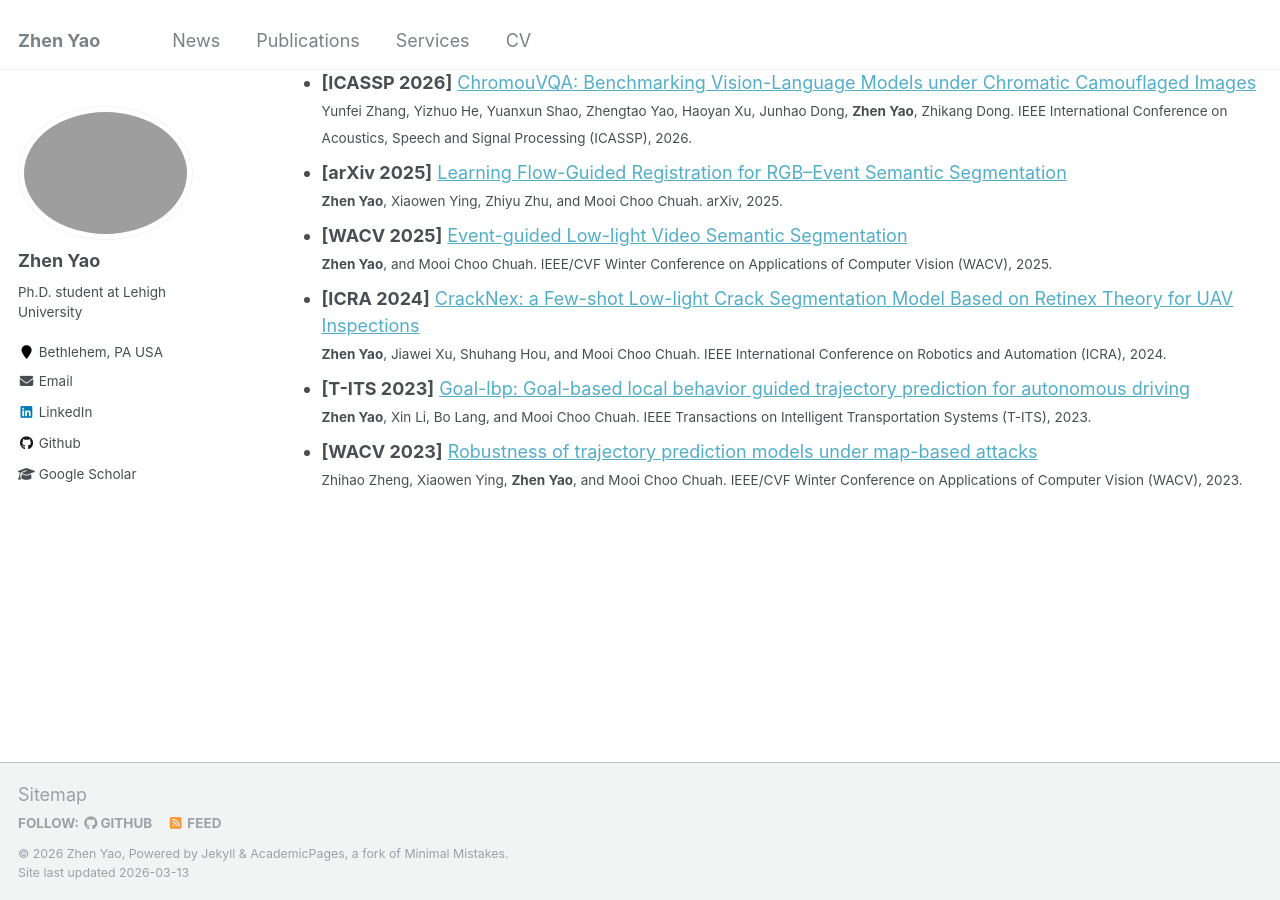
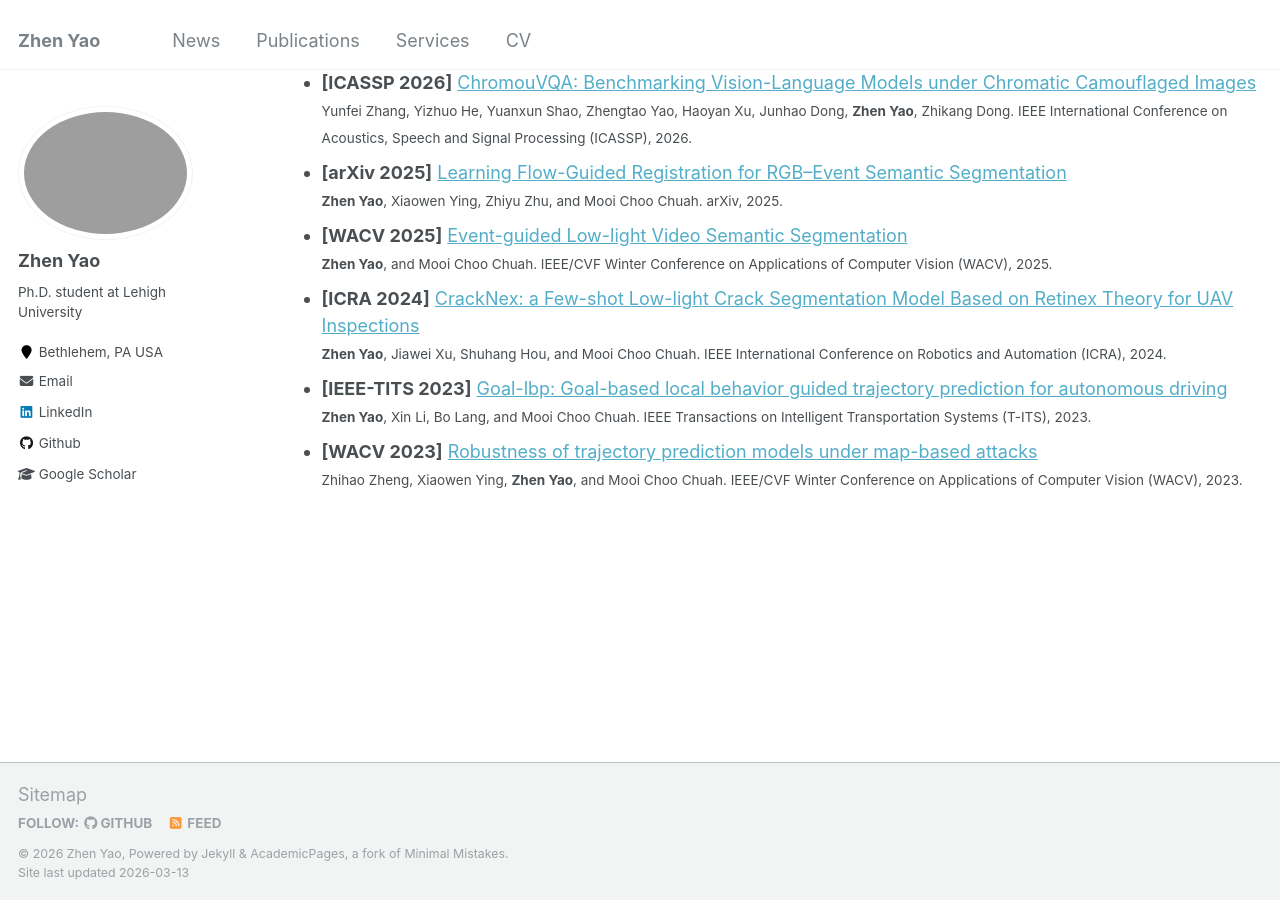
Before and after one commit to zyaocoder/zyaocoder.github.io, a Jekyll site: the page built from _pages/cv.md, in a window 1280 px wide and 900 px high, scrolled down 1429 px. Built offline with Jekyll 4.4.1, drawn with Linux system fonts in a browser that asks for light colours.

Commit message:
Update cv.md

```diff
--- a/_pages/cv.md
+++ b/_pages/cv.md
@@ -59,7 +59,7 @@ Publications
 <small>**Zhen Yao**, and Mooi Choo Chuah. IEEE/CVF Winter Conference on Applications of Computer Vision (WACV), 2025.</small>
 * **[ICRA 2024]** [CrackNex: a Few-shot Low-light Crack Segmentation Model Based on Retinex Theory for UAV Inspections](https://ieeexplore.ieee.org/document/10611660) <br>
 <small>**Zhen Yao**, Jiawei Xu, Shuhang Hou, and Mooi Choo Chuah. IEEE International Conference on Robotics and Automation (ICRA), 2024.</small>
-* **[T-ITS 2023]** [Goal-lbp: Goal-based local behavior guided trajectory prediction for autonomous driving](https://ieeexplore.ieee.org/abstract/document/10367760) <br>
+* **[IEEE-TITS 2023]** [Goal-lbp: Goal-based local behavior guided trajectory prediction for autonomous driving](https://ieeexplore.ieee.org/abstract/document/10367760) <br>
 <small>**Zhen Yao**, Xin Li, Bo Lang, and Mooi Choo Chuah. IEEE Transactions on Intelligent Transportation Systems (T-ITS), 2023.</small>
 * **[WACV 2023]** [Robustness of trajectory prediction models under map-based attacks](https://openaccess.thecvf.com/content/WACV2023/html/Zheng_Robustness_of_Trajectory_Prediction_Models_Under_Map-Based_Attacks_WACV_2023_paper.html) <br>
 <small>Zhihao Zheng, Xiaowen Ying, **Zhen Yao**, and Mooi Choo Chuah. IEEE/CVF Winter Conference on Applications of Computer Vision (WACV), 2023.</small>
```
